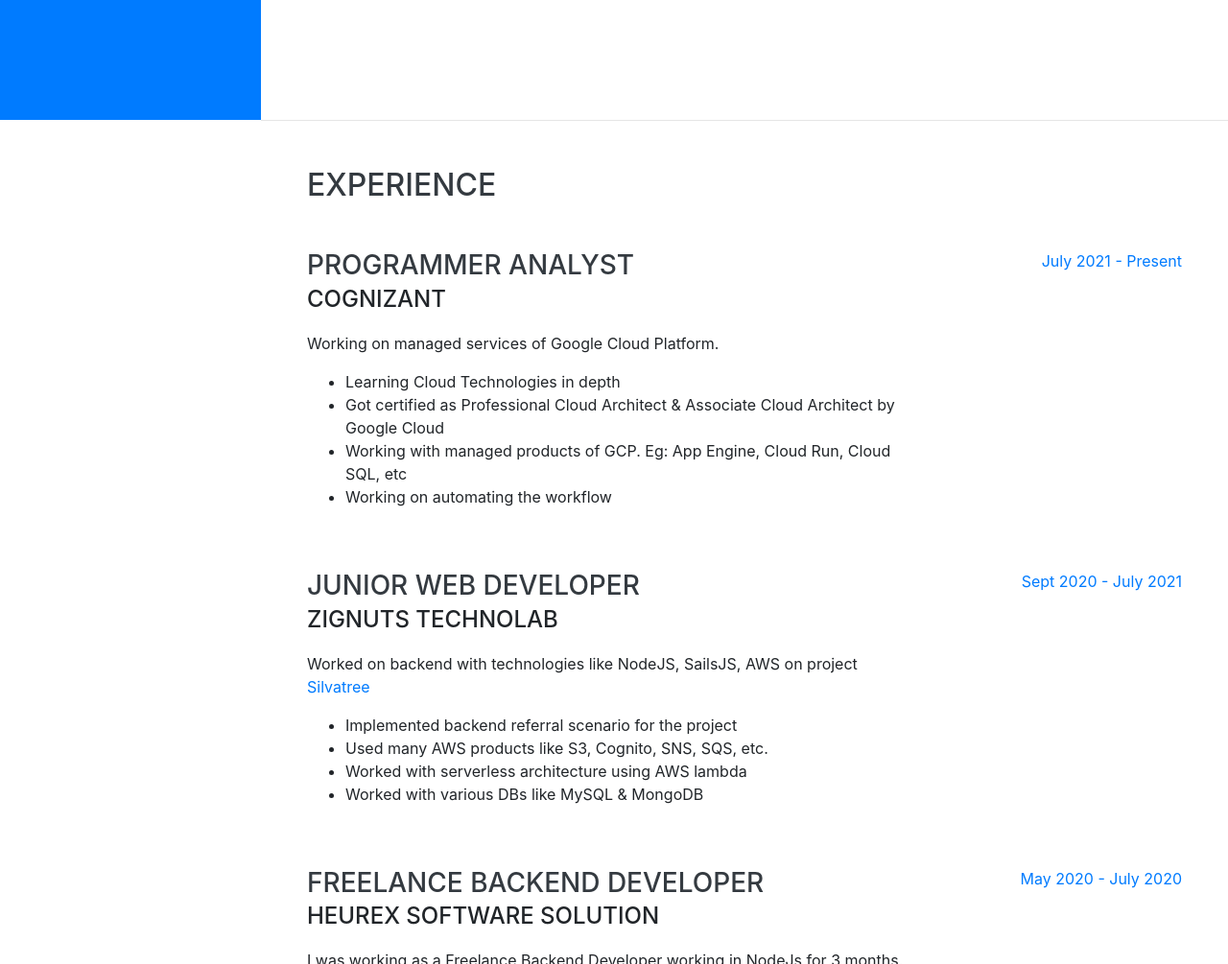
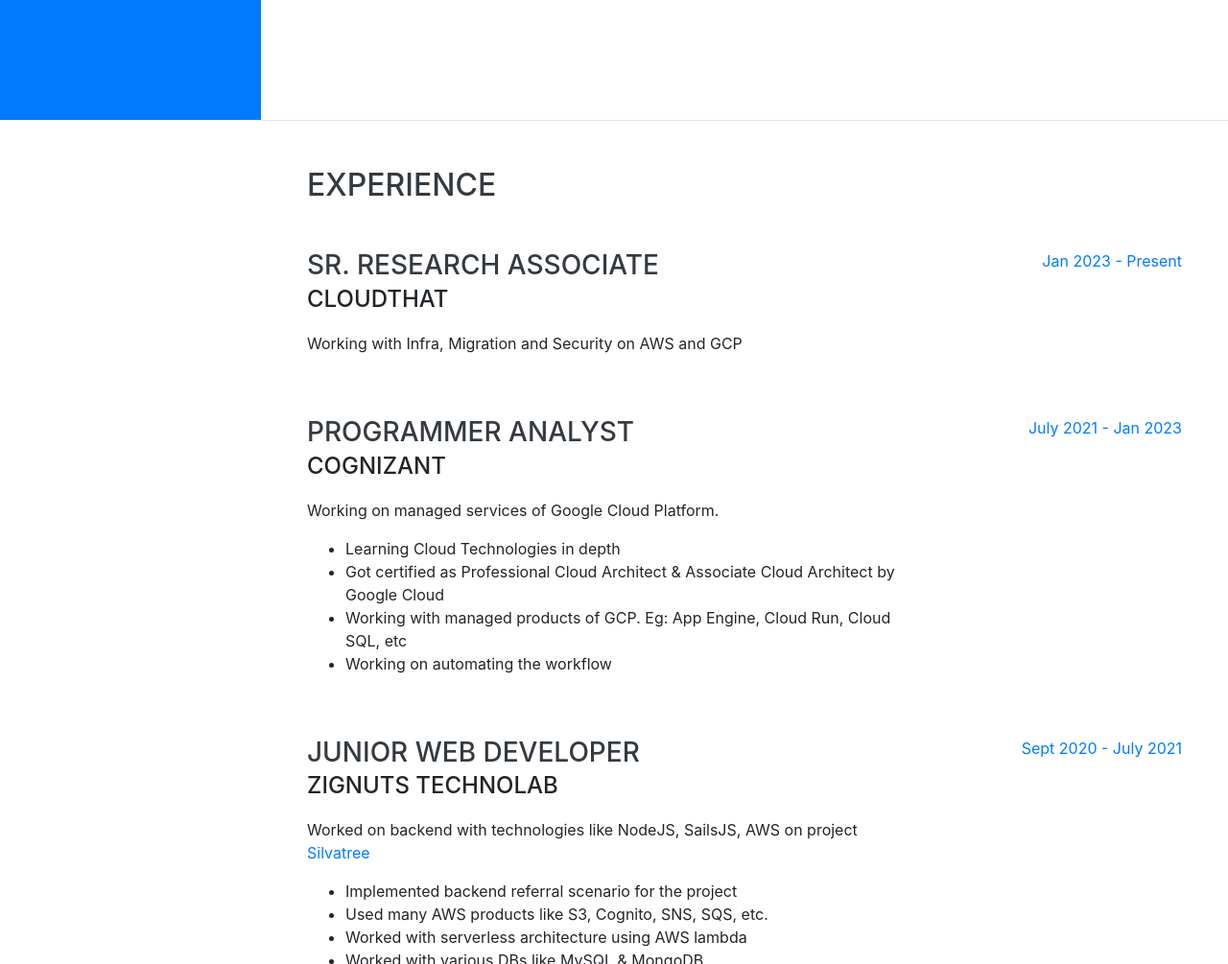
Before and after one commit to avinashvidyarthi/avinashvidyarthi.github.io, a website with bundled scripts: page index.html in a window 1280 px wide. Shown: the part 675-1680 px from the top of the page at 96% size. Built offline with nearby package versions, Linux system fonts and the light colour scheme; a web font is replaced by a local one.

Commit message:
Added CloudThat

```diff
--- a/index.html
+++ b/index.html
@@ -167,7 +167,7 @@
 						<span class="text-primary">Kumar</span>
 					</h1>
 					<div class="subheading mb-5">
-						Hyderbad · Telangana · India - 500081 ·
+						Bengaluru · Karnataka · India - 500081 ·
 						<a href="tel:+917765034079">(+91)7765034079</a> ·
 						<a href="mailto:avinashvidyarthi@gmail.com"
 							>avinashvidyarthi@gmail.com</a
@@ -175,11 +175,7 @@
 					</div>
 					<p class="lead mb-5">
 						<!-- I am experienced in leveraging agile frameworks to provide a robust synopsis for high level overviews. Iterative approaches to corporate strategy foster collaborative thinking to further the overall value proposition. -->
-						I am a Full Stack JavaScript developer with knowledge of many
-						front-end technologies like HTML, CSS, Bootstrap, Angular, jQuery
-						and server-side languages like NodeJs and Database technologies like
-						MySQL and MongoDB. I am also a Google certified Professional Cloud Architect & Associate Cloud
-						Engineer.
+						Hi there! I'm Avinash, a Cloud Engineer with 2 years of experience in GCP and AWS. As a Professional Cloud Architect certified by Google Cloud, I am well-versed in designing and deploying scalable cloud-based solutions. In addition to cloud technologies, I have knowledge and experience in web development using JavaScript and NodeJS. This makes me a versatile professional with a unique skill set that can help organizations succeed in their cloud journey.
 						<br /><br />
 						I am open for Mentorship & Cool Projects. &nbsp;
 						<a
@@ -230,6 +226,30 @@
 						"
 					>
 						<div class="resume-content">
+							<h3 class="mb-0">Sr. Research Associate</h3>
+							<div class="subheading mb-3">CloudThat</div>
+							<p>Working with Infra, Migration and Security on AWS and GCP</p>
+							<!-- <ul>
+								<li>Learning Cloud Technologies in depth</li>
+								<li>Got certified as Professional Cloud Architect & Associate Cloud Architect by Google Cloud</li>
+								<li>Working with managed products of GCP. Eg: App Engine, Cloud Run, Cloud SQL, etc</li>
+								<li>Working on automating the workflow</li>
+							</ul> -->
+						</div>
+						<div class="resume-date text-md-right">
+							<span class="text-primary">Jan 2023 - Present</span>
+						</div>
+					</div>
+					<div
+						class="
+							resume-item
+							d-flex
+							flex-column flex-md-row
+							justify-content-between
+							mb-5
+						"
+					>
+						<div class="resume-content">
 							<h3 class="mb-0">Programmer Analyst</h3>
 							<div class="subheading mb-3">Cognizant</div>
 							<p>Working on managed services of Google Cloud Platform.</p>
@@ -241,7 +261,7 @@
 							</ul>
 						</div>
 						<div class="resume-date text-md-right">
-							<span class="text-primary">July 2021 - Present</span>
+							<span class="text-primary">July 2021 - Jan 2023</span>
 						</div>
 					</div>
 					<div
```
